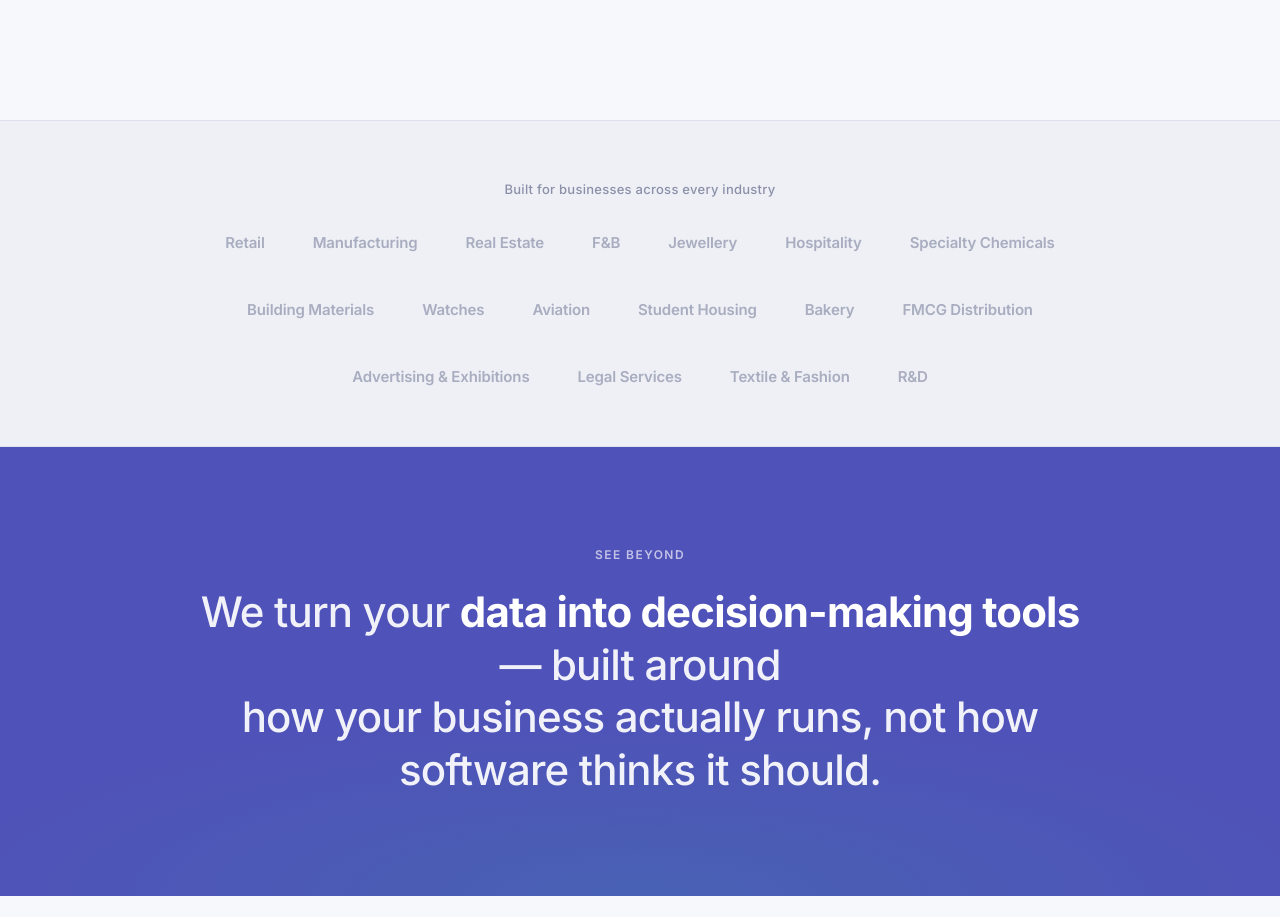
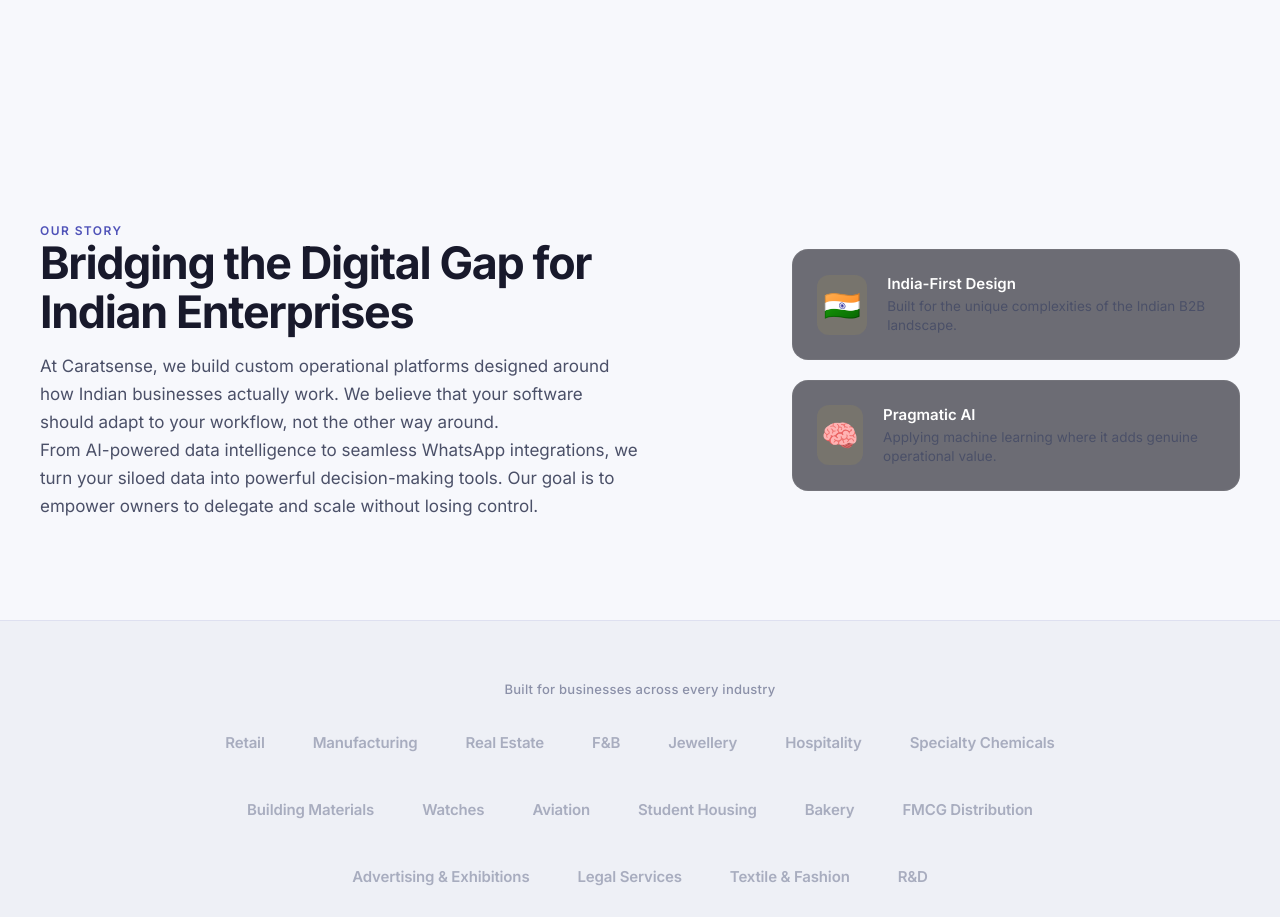
Before and after one commit to SahilShrivastava-Dev/Caratsense, a React (Vite) app: page / in a window 1280 px wide. Shown: the part 1880-2797 px from the top of the page. Built offline with nearby package versions, Linux system fonts and the light colour scheme; a web font is replaced by a local one.

Commit message:
Added About Us and Testimonials sections with AI-generated headshots

```diff
--- a/src/App.jsx
+++ b/src/App.jsx
@@ -729,7 +729,7 @@
         Caratsense
       </a>
       <div className="nav-links">
-        {['What We Build', 'Industries', 'Engagements', 'Insights'].map(l => (
+        {['About', 'What We Build', 'Industries', 'Testimonials', 'Engagements', 'Insights'].map(l => (
           <a key={l} href={`#${l.toLowerCase().replace(/\s+/g,'')}`} className="nav-link">{l}</a>
         ))}
       </div>
@@ -775,6 +775,40 @@
       <div id="page-content" style={{ position: 'relative', zIndex: 1 }}>
         <Nav />
         <HeroOrganicNetwork />
+
+        {/* ── ABOUT US ── */}
+        <section className="section" id="about">
+          <div className="section-inner">
+            <div className="about-grid fade-in">
+              <div className="about-content">
+                <span className="section-label">Our Story</span>
+                <h2 className="section-title">Bridging the Digital Gap for Indian Enterprises</h2>
+                <p className="section-desc">
+                  At Caratsense, we build custom operational platforms designed around how Indian businesses actually work. We believe that your software should adapt to your workflow, not the other way around.
+                </p>
+                <p className="section-desc">
+                  From AI-powered data intelligence to seamless WhatsApp integrations, we turn your siloed data into powerful decision-making tools. Our goal is to empower owners to delegate and scale without losing control.
+                </p>
+              </div>
+              <div className="about-visual">
+                <div className="about-card">
+                  <div className="about-card-icon">🇮🇳</div>
+                  <div className="about-card-text">
+                    <div className="about-card-title">India-First Design</div>
+                    <div className="about-card-sub">Built for the unique complexities of the Indian B2B landscape.</div>
+                  </div>
+                </div>
+                <div className="about-card">
+                  <div className="about-card-icon">🧠</div>
+                  <div className="about-card-text">
+                    <div className="about-card-title">Pragmatic AI</div>
+                    <div className="about-card-sub">Applying machine learning where it adds genuine operational value.</div>
+                  </div>
+                </div>
+              </div>
+            </div>
+          </div>
+        </section>
 
       {/* ── LOGOS ── */}
       <div className="logos">
@@ -874,6 +908,51 @@
                 Start a conversation
               </a>
             </div>
+          </div>
+        </div>
+      </section>
+
+      {/* ── TESTIMONIALS ── */}
+      <section className="section bg-darker" id="testimonials">
+        <div className="section-inner">
+          <div className="section-header fade-in">
+            <p className="section-label">Client Stories</p>
+            <h2 className="section-title">Trusted by industry leaders</h2>
+          </div>
+          <div className="testimonials-grid">
+            {[
+              {
+                name: 'Rajesh Khanna',
+                role: 'Founder, Khanna Jewellery',
+                text: 'Caratsense AI transformed our wholesale operations. The WhatsApp CRM they built allowed us to delegate sales follow-ups without losing that personal touch. A game-changer for Indian enterprises.',
+                image: '/Users/sahilshrivastava/.gemini/antigravity/brain/da71a15d-71da-41e6-b8d8-36fda6768322/testimonial_person_1_1777719076155.png'
+              },
+              {
+                name: 'Priya Sharma',
+                role: 'CEO, Urban Threads',
+                text: 'We were struggling with inventory aging. Caratsense didn\'t just give us a dashboard; they researched our warehouse workflow and built a system that flags slow-moving stock before it becomes a liability.',
+                image: '/Users/sahilshrivastava/.gemini/antigravity/brain/da71a15d-71da-41e6-b8d8-36fda6768322/testimonial_person_2_1777719091657.png'
+              },
+              {
+                name: 'Anil Mehta',
+                role: 'Director, Mehta Manufacturing',
+                text: 'The technical depth Caratsense brings is rare. They integrated our machine data directly with our billing software, giving us real-time visibility into production costs we never thought possible.',
+                image: '/Users/sahilshrivastava/.gemini/antigravity/brain/da71a15d-71da-41e6-b8d8-36fda6768322/testimonial_person_3_1777719105843.png'
+              }
+            ].map((t, i) => (
+              <div key={i} className={`testimonial-card fade-in fade-in-delay-${i}`}>
+                <div className="testimonial-header">
+                  <div className="testimonial-avatar">
+                    <img src={t.image} alt={t.name} />
+                  </div>
+                  <div className="testimonial-meta">
+                    <div className="testimonial-name">{t.name}</div>
+                    <div className="testimonial-role">{t.role}</div>
+                  </div>
+                </div>
+                <p className="testimonial-text">"{t.text}"</p>
+              </div>
+            ))}
           </div>
         </div>
       </section>
--- a/src/index.css
+++ b/src/index.css
@@ -2424,3 +2424,130 @@
   opacity: 0.55;
   display: block;
 }
+
+/* ── About Section ── */
+.about-grid {
+  display: grid;
+  grid-template-columns: 1.2fr 0.8fr;
+  gap: 80px;
+  align-items: center;
+}
+
+.about-content {
+  max-width: 600px;
+}
+
+.about-visual {
+  display: flex;
+  flex-direction: column;
+  gap: 20px;
+}
+
+.about-card {
+  background: rgba(15, 15, 25, 0.6);
+  border: 1px solid rgba(255, 255, 255, 0.05);
+  padding: 24px;
+  border-radius: 16px;
+  display: flex;
+  gap: 20px;
+  align-items: center;
+  transition: transform 0.3s ease, background 0.3s ease;
+}
+
+.about-card:hover {
+  transform: translateX(10px);
+  background: rgba(20, 20, 35, 0.8);
+}
+
+.about-card-icon {
+  font-size: 2rem;
+  background: rgba(212, 175, 55, 0.1);
+  width: 60px;
+  height: 60px;
+  display: flex;
+  align-items: center;
+  justify-content: center;
+  border-radius: 12px;
+}
+
+.about-card-title {
+  font-weight: 600;
+  color: #fff;
+  margin-bottom: 4px;
+}
+
+.about-card-sub {
+  font-size: 0.9rem;
+  color: var(--text-secondary);
+  line-height: 1.4;
+}
+
+/* ── Testimonials Section ── */
+.bg-darker {
+  background: #05050a;
+}
+
+.testimonials-grid {
+  display: grid;
+  grid-template-columns: repeat(auto-fit, minmax(300px, 1fr));
+  gap: 32px;
+  margin-top: 60px;
+}
+
+.testimonial-card {
+  background: rgba(15, 15, 25, 0.8);
+  border: 1px solid rgba(255, 255, 255, 0.05);
+  padding: 40px;
+  border-radius: 24px;
+  position: relative;
+  transition: transform 0.3s ease, border-color 0.3s ease;
+}
+
+.testimonial-card:hover {
+  transform: translateY(-5px);
+  border-color: rgba(212, 175, 55, 0.3);
+}
+
+.testimonial-header {
+  display: flex;
+  align-items: center;
+  gap: 16px;
+  margin-bottom: 24px;
+}
+
+.testimonial-avatar {
+  width: 56px;
+  height: 56px;
+  border-radius: 50%;
+  overflow: hidden;
+  border: 2px solid rgba(212, 175, 55, 0.2);
+}
+
+.testimonial-avatar img {
+  width: 100%;
+  height: 100%;
+  object-fit: cover;
+}
+
+.testimonial-name {
+  font-weight: 600;
+  color: #fff;
+}
+
+.testimonial-role {
+  font-size: 0.85rem;
+  color: var(--text-secondary);
+}
+
+.testimonial-text {
+  font-style: italic;
+  line-height: 1.6;
+  color: rgba(255, 255, 255, 0.8);
+}
+
+@media (max-width: 968px) {
+  .about-grid {
+    grid-template-columns: 1fr;
+    gap: 40px;
+  }
+}
```
